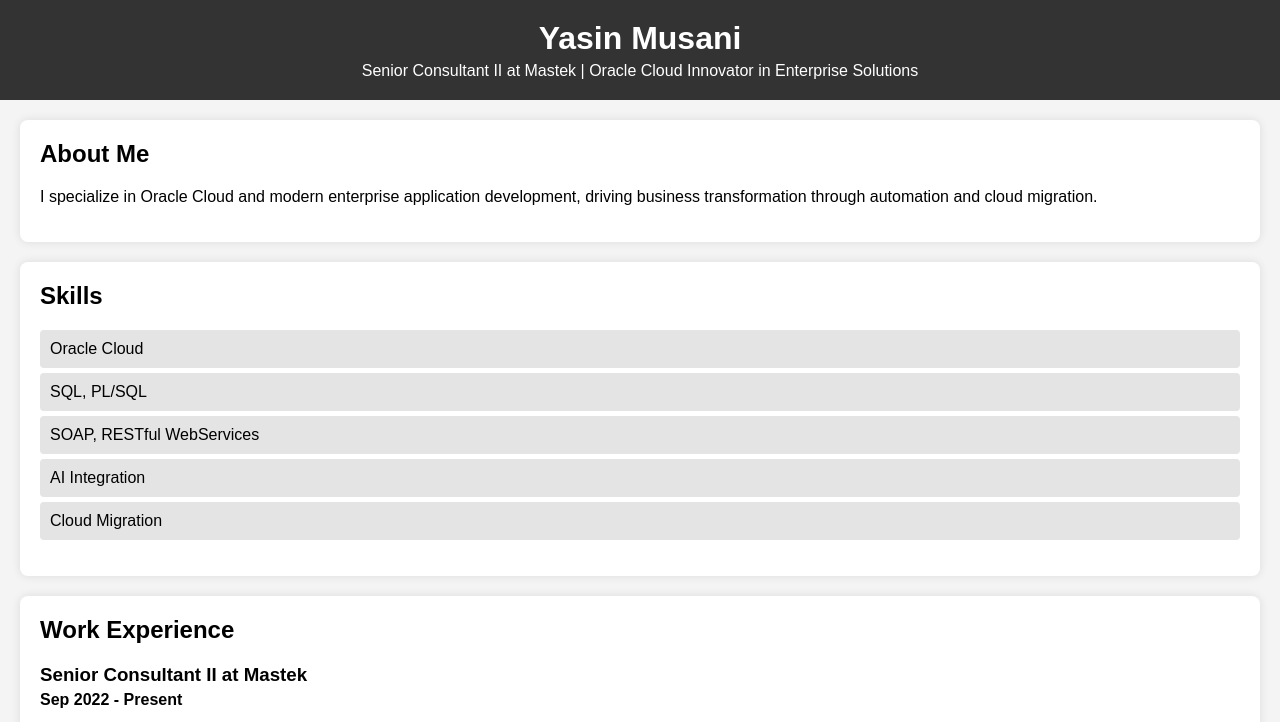
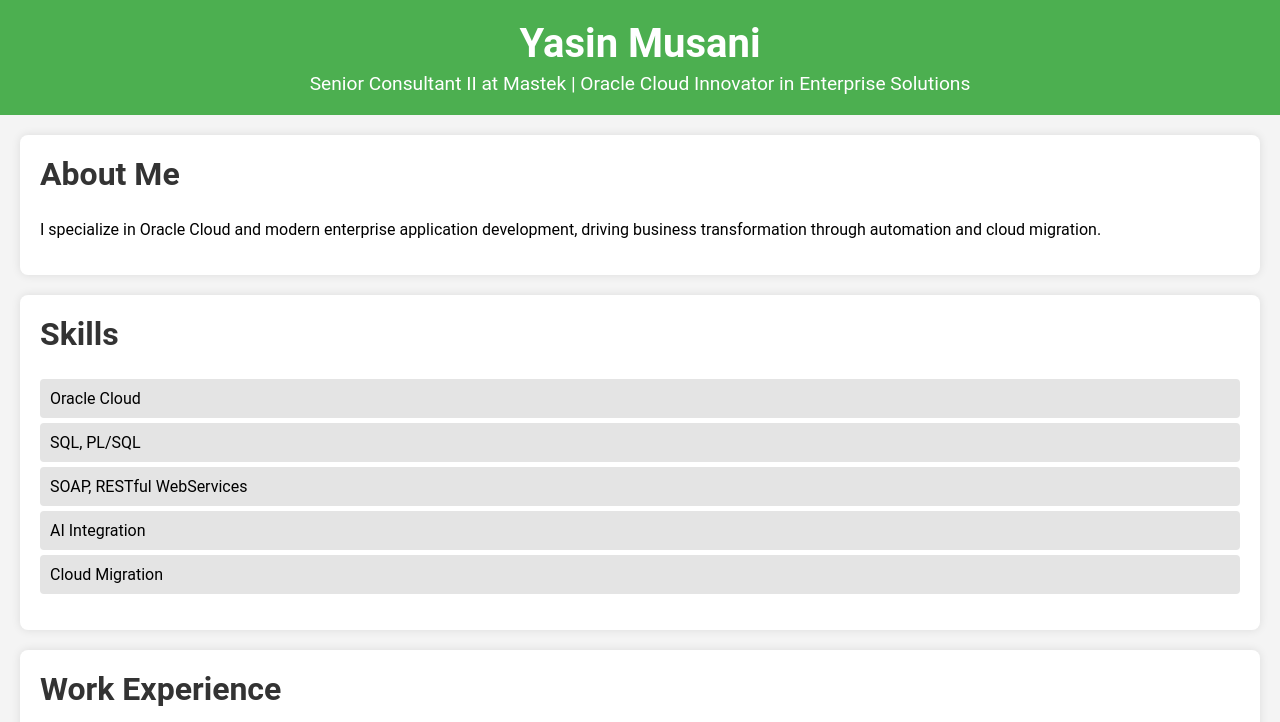
Before and after one commit to yasinmusani/yasinmusani.github.io, a plain HTML site: page index.html in a window 1280 px wide. Shown: the top 722 px of the page. Drawn offline with Linux system fonts and the light colour scheme.

Commit message:
Update styles.css

```diff
--- a/styles.css
+++ b/styles.css
@@ -1,12 +1,12 @@
 body {
-    font-family: Arial, sans-serif;
+    font-family: 'Roboto', sans-serif;
     margin: 0;
     padding: 0;
     background-color: #f4f4f4;
 }
 
 header {
-    background-color: #333;
+    background-color: #4CAF50;
     color: #fff;
     padding: 20px;
     text-align: center;
@@ -14,10 +14,12 @@ header {
 
 header h1 {
     margin: 0;
+    font-size: 2.5em;
 }
 
 header p {
     margin: 5px 0 0;
+    font-size: 1.2em;
 }
 
 section {
@@ -30,6 +32,8 @@ section {
 
 section h2 {
     margin-top: 0;
+    font-size: 2em;
+    color: #333;
 }
 
 ul {
@@ -42,10 +46,15 @@ ul li {
     margin: 5px 0;
     padding: 10px;
     border-radius: 4px;
+    transition: background-color 0.3s;
+}
+
+ul li:hover {
+    background-color: #d4d4d4;
 }
 
 a {
-    color: #333;
+    color: #4CAF50;
     text-decoration: none;
 }
 
@@ -59,8 +68,11 @@ a:hover {
 
 .job h3 {
     margin: 0;
+    font-size: 1.5em;
+    color: #333;
 }
 
 .job p {
     margin: 5px 0;
+    font-size: 1.1em;
 }
```
